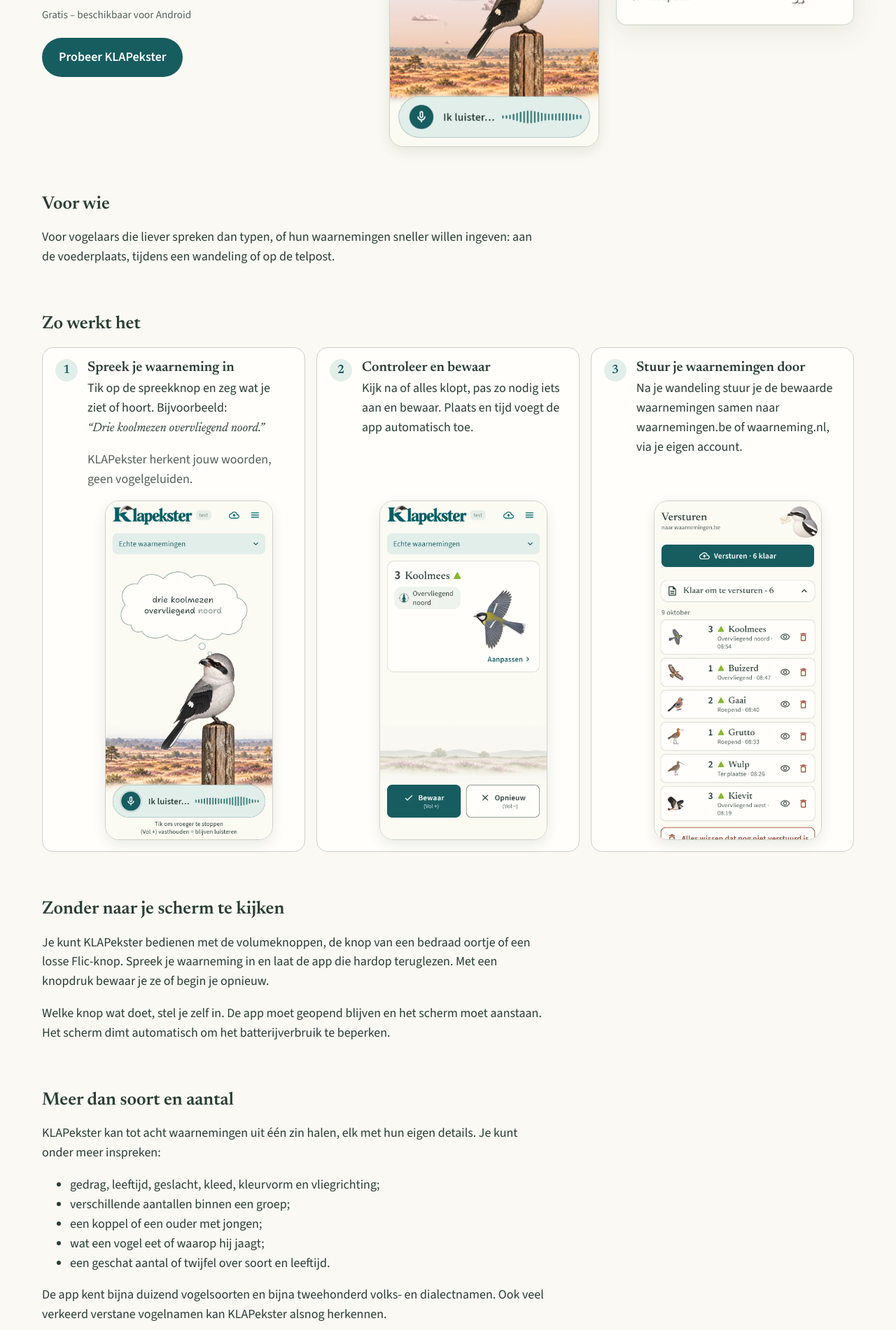
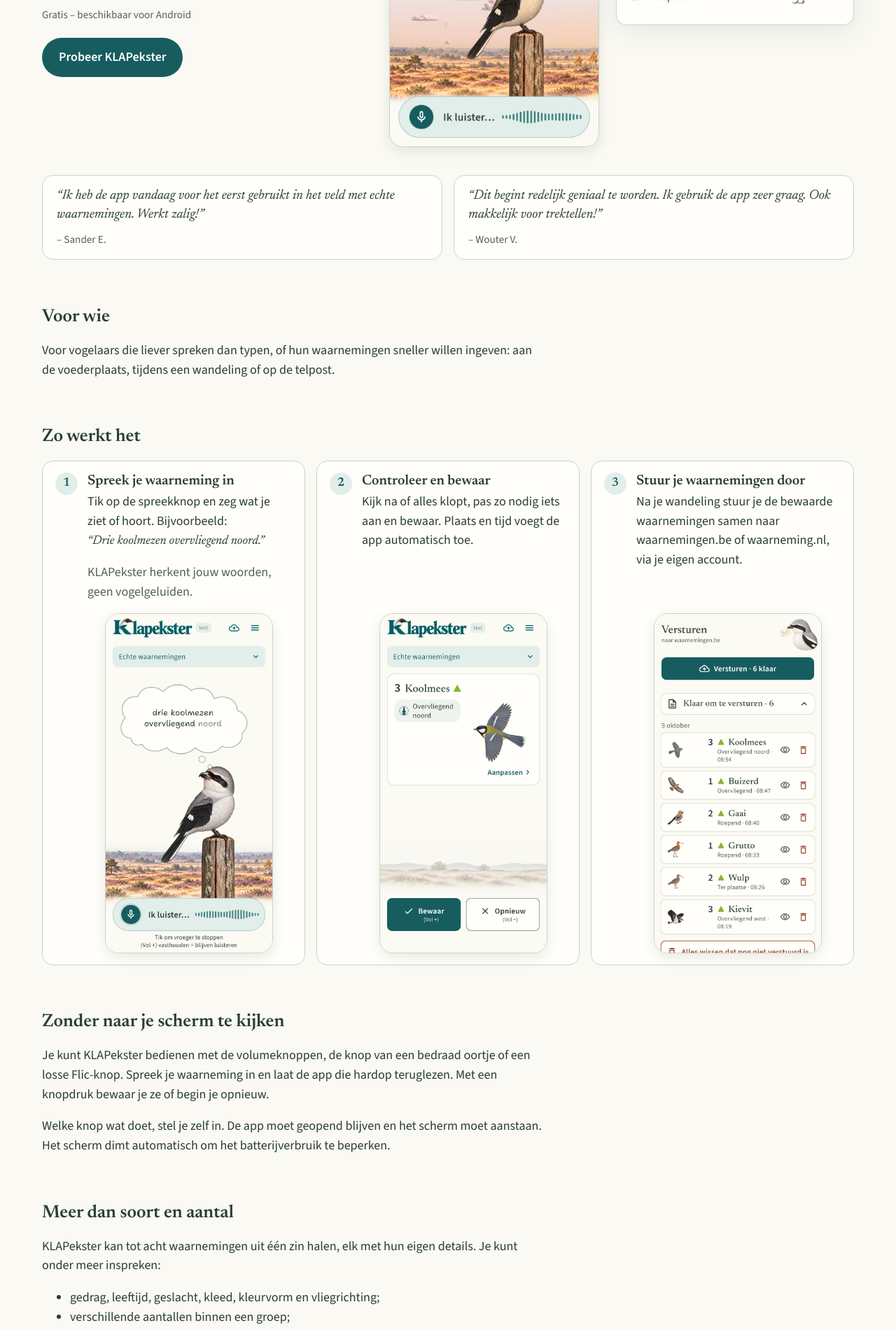
Before and after one commit to KLAPekster/website, a Jekyll site: the page built from index.md, in a window 1280 px wide. Shown: the part 435-2335 px from the top of the page at 70% size. Built offline with Jekyll 4.4.1, drawn with Linux system fonts in a browser that asks for light colours; some of the changed text lies outside the part shown.

Commit message:
Voorpagina: wat vogelaars zeggen meteen onder de opening
Co-Authored-By: Claude Opus 5.5 <noreply@anthropic.com>

```diff
--- a/assets/stijl.css
+++ b/assets/stijl.css
@@ -307,12 +307,13 @@ h3 { font-size: 1.25rem; margin: 1.6em 0 0.4em; }
   filter: drop-shadow(0 4px 12px rgb(41 62 53 / 0.08));
 }
 
-/* Wat vogelaars zeggen: de citaten uit _data/citaten.yml, als kaartjes.
-   Op een telefoon onder elkaar, breder naast elkaar. */
+/* Wat vogelaars zeggen: de citaten uit _data/citaten.yml, als kaartjes,
+   meteen onder de opening. Op een telefoon onder elkaar, breder naast
+   elkaar. */
 .citaten {
   display: grid;
   gap: 16px;
-  margin: 1em 0;
+  margin: 40px 0 0;
 }
 @media (min-width: 700px) {
   .citaten { grid-template-columns: repeat(auto-fit, minmax(280px, 1fr)); }
--- a/index.md
+++ b/index.md
@@ -32,6 +32,20 @@ permalink: /
   </figure>
 </section>
 </div>
+
+{% comment %}
+  Wat vogelaars zeggen (_data/citaten.yml): meteen onder de opening, zodat
+  je het ziet zonder te scrollen (Olivier, 11 oktober 2026). Eerst stond
+  het onderaan, boven "Gemaakt door een vogelaar".
+{% endcomment %}
+<section class="citaten" aria-label="Wat vogelaars zeggen">
+{% for c in site.data.citaten %}
+  <figure class="citaat">
+    <blockquote>{{ c.tekst }}</blockquote>
+    <figcaption>{{ c.naam }}</figcaption>
+  </figure>
+{% endfor %}
+</section>
 
 ## Voor wie
 
@@ -128,17 +142,6 @@ herkennen.
 - KLAPekster is nog in ontwikkeling. Met je feedback help je de app
   verbeteren.{% endif %}
 
-## Wat vogelaars zeggen
-
-<div class="citaten">
-{% for c in site.data.citaten %}
-  <figure class="citaat">
-    <blockquote>{{ c.tekst }}</blockquote>
-    <figcaption>{{ c.naam }}</figcaption>
-  </figure>
-{% endfor %}
-</div>
-
 ## Gemaakt door een vogelaar
 
 {% comment %}
```
